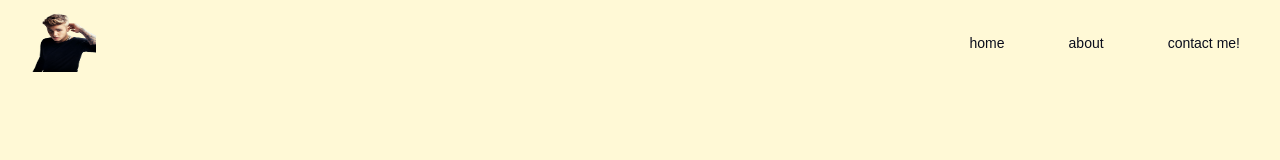
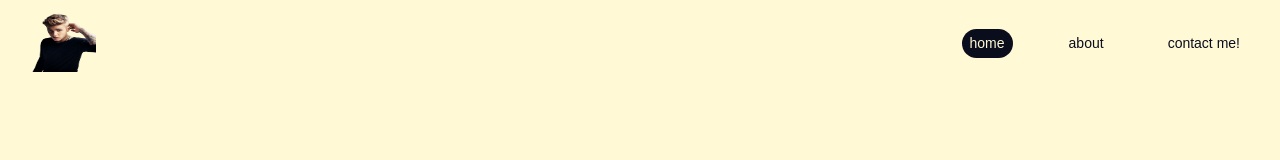
Before and after one commit to claullopcastella/Portafolio, a Vue app: page /#/ in a window 1280 px wide. Shown: the top 160 px of the page. Built offline with nearby package versions, Linux system fonts and the light colour scheme; a web font is replaced by a local one.

Commit message:
menu bar final2

```diff
--- a/src/pages/home/Home.vue
+++ b/src/pages/home/Home.vue
@@ -43,9 +43,9 @@ const quitarHover = () => {
       </div>
 
       <div class="menu-items">
-        <button class="menu-button">home</button>
-        <button class="menu-button">about</button>
-        <button class="menu-button">contact me!</button>
+        <router-link to="/" class="menu-button">home</router-link>
+        <router-link to="/about" class="menu-button">about</router-link>
+        <router-link to="/contactme" class="menu-button">contact me!</router-link>
       </div>
 
   </nav>
@@ -145,6 +145,12 @@ const quitarHover = () => {
   background-color: #0a0d1c;
 }
 
+.router-link-exact-active {
+  color: #fff9d6;
+  background-color: #0a0d1c;
+  transition: all 0.25s ease;
+}
+
 
 .contenedor {
   width: 100%;
--- a/src/router/index.ts
+++ b/src/router/index.ts
@@ -1,3 +1,5 @@
+import About from "@/pages/about/About.vue";
+import Contactme from "@/pages/contactme/Contactme.vue";
 import Home from "@/pages/home/Home.vue";
 import { createRouter, createWebHashHistory } from "vue-router";
 
@@ -13,6 +15,19 @@ export const router = createRouter({
       name: 'home',
       component: Home
     },
+
+    {
+      path: '/about',
+      name: 'about',
+      component: About
+    },
+
+    {
+      path: '/contactme',
+      name: 'contactme',
+      component: Contactme
+    },
+
     {
       path: '/:patchMatch(.*)',
       redirect: '/'
```
Also changed, not shown: src/pages/contactme/Contactme.vue (renamed from src/pages/contact me/Contactme.vue).
